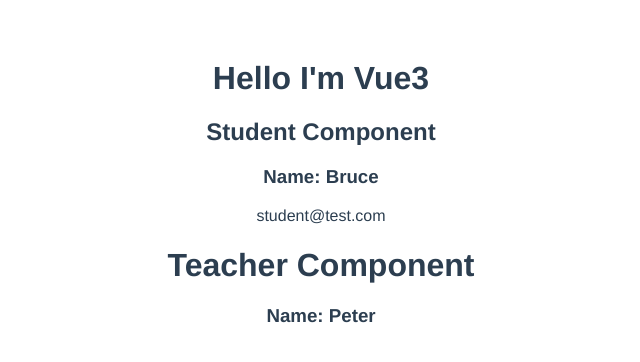
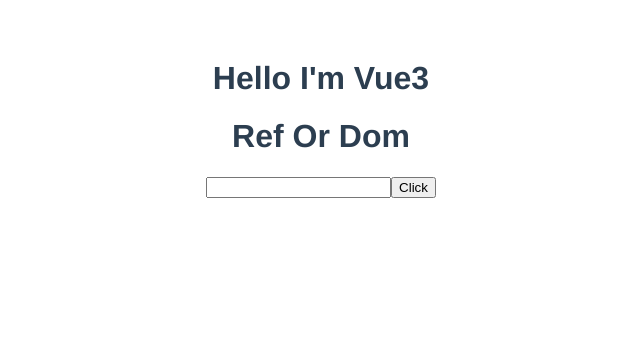
Before and after one commit to mofachhalhossain/Vue-For-Beginner, a Vue app: page / in a window 1280 px wide. Shown: the top 362 px of the page, without its empty margins (319-959 px from the left). Built offline with nearby package versions, Linux system fonts and the light colour scheme.

Commit message:
Ref or DOM

```diff
--- a/src/App.vue
+++ b/src/App.vue
@@ -18,8 +18,9 @@
   </ul> -->
   <!-- <HtmlBinding /> -->
   <!-- <ClassBinding /> -->
-  <Props_Student :name="name" :email="email" />
-  <Props_Teacher name="Peter" />
+  <!-- <Props_Student :name="name" :email="email" />
+  <Props_Teacher name="Peter" /> -->
+  <RefOrDOM />
 </template>
 
 <script>
@@ -36,8 +37,9 @@
 /* import ReuseComponents from "./components/ReuseComponents.vue"; */
 /* import HtmlBinding from "./components/HtmlBinding.vue"; */
 /* import ClassBinding from "./components/ClassBinding.vue"; */
-import Props_Student from "./components/Props_Student.vue";
-import Props_Teacher from "./components/Props_Teacher.vue";
+/* import Props_Student from "./components/Props_Student.vue";
+import Props_Teacher from "./components/Props_Teacher.vue"; */
+import RefOrDOM from "./components/RefOrDOM.vue";
 
 export default {
   name: "App",
@@ -55,8 +57,9 @@
     /* ReuseComponents, */
     /* HtmlBinding, */
     /* ClassBinding, */
-    Props_Student,
-    Props_Teacher,
+    /* Props_Student,
+    Props_Teacher, */
+    RefOrDOM,
   },
   /*  data passing from parent to child: */
   /* data() {
@@ -84,12 +87,13 @@
       ],
     };
 }; */
-  data() {
+  /* props and child to parent data transfer */
+  /* data() {
     return {
       name: "Bruce",
     };
   },
-  props: { email: String },
+  props: { email: String }, */
 };
 </script>
 
--- /dev/null
+++ b/src/components/RefOrDOM.vue
@@ -0,0 +1,21 @@
+<template>
+  <h1>Ref Or Dom</h1>
+  <input type="text" ref="input" />
+  <button @click="refData()">Click</button>
+</template>
+
+<script>
+export default {
+  name: "RefOrDOM",
+  methods: {
+    refData() {
+      this.$refs.input.focus();
+      /* this.$refs.input.value = "Hello"; */
+      this.$refs.input.style.color = "red";
+      console.warn(this.$refs.input.value);
+    },
+  },
+};
+</script>
+
+<style scoped></style>
```
